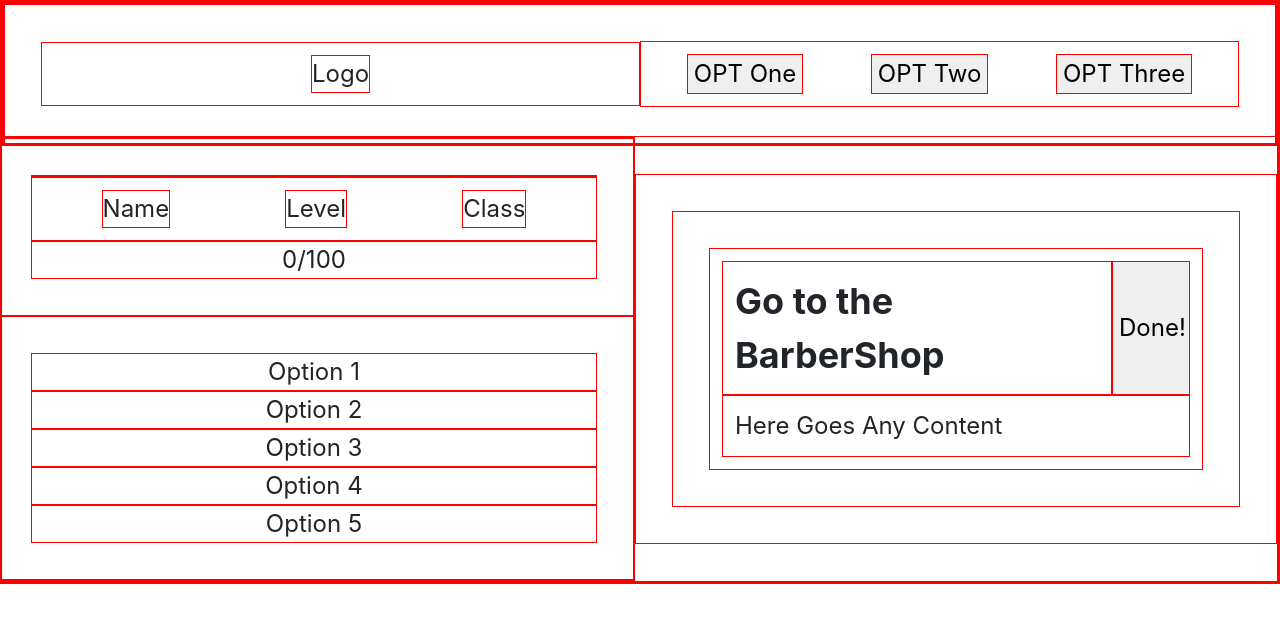
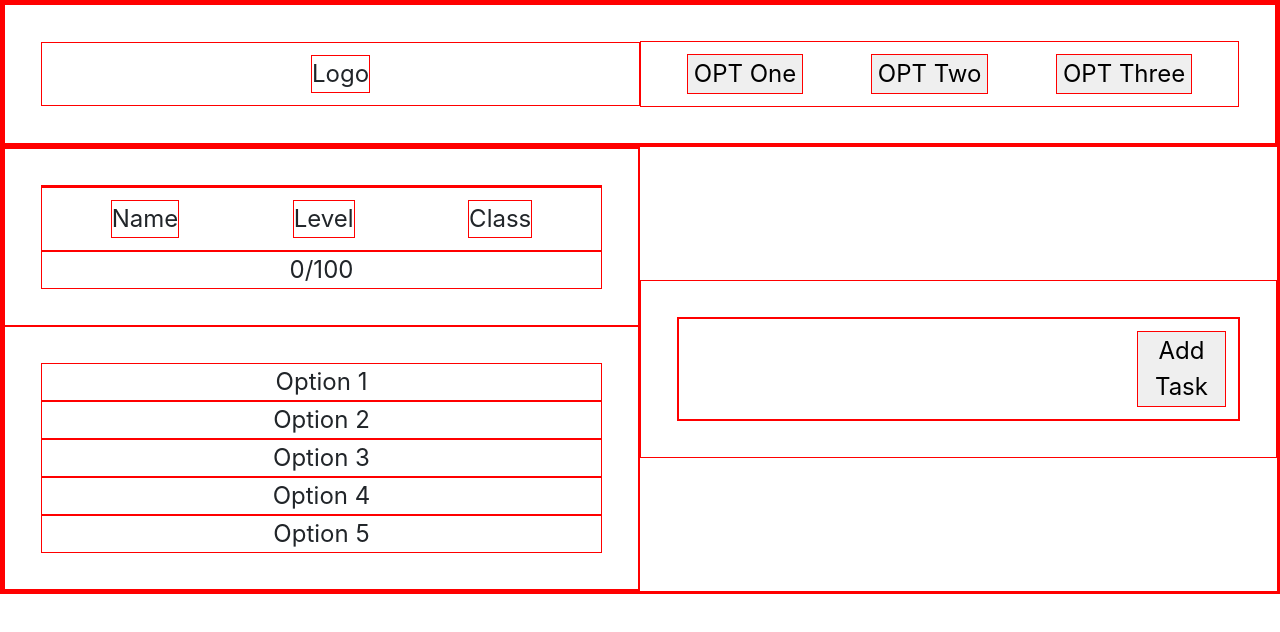
Before and after one commit to HeflerDev/JavaScript-Todo-List, a website with bundled scripts: page dist/index.html in a window 1280 px wide. Built offline with nearby package versions, Linux system fonts and the light colour scheme.

Commit message:
Logic/Basic Create New Task and Id System

```diff
--- a/src/displayController.js
+++ b/src/displayController.js
@@ -1,3 +1,33 @@
+import tasksTab from './tasksTab' ;
+
 const displayController = (() => {
 
-});
+    const displayForm = () => {
+        if (! document.getElementById('new-task-form')) {
+                let form = tasksTab.renderNewTaskForm();
+                enableSubmit() ;
+            }
+        };
+
+    const handleFormSubmit = () => {
+        let data = {
+            name : document.getElementById('fname'),
+            description: document.getElementById('fdescription'),
+            // difficulty: document.getElementById('fdifficulty')
+        };
+
+        tasksTab.renderTask(data.name.value, data.description.value);
+    };
+
+    const generateUniqueId = () => {
+        date = Date();
+        return `Task-${date.getFullYear()}${date.getMonth()}${date.getMinutes}${date.getMilliseconds()}`;
+    };
+
+    const enableSubmit = () => document.getElementById('fsubmit').addEventListener('click', handleFormSubmit) ;
+    window.onload = (function () { document.getElementById('new-task-btn').addEventListener('click', displayForm) });
+
+    return { generateUniqueId }
+})();
+
+export default displayController ;
--- a/src/index.js
+++ b/src/index.js
@@ -1,6 +1,7 @@
 import RenderComponents from './renderComponents';
 import tasksTab from './tasksTab';
+import displayController from './displayController';
 
-window.onload = function main () {
-    tasksTab.renderTask();
-};
+ const main = (() => {
+    tasksTab.renderNewTaskBtn();
+})();
--- a/src/renderComponents.js
+++ b/src/renderComponents.js
@@ -16,9 +16,8 @@ const renderComponents = (() => {
         } else if (tagClass) {
             tag.classList.add(tagClass);
         }
+        return tag ;
     };
-
-
 
     return { renderTag } ;
 })();
--- a/src/tasksTab.js
+++ b/src/tasksTab.js
@@ -1,4 +1,5 @@
 import renderComponents from './renderComponents';
+import displayController from './displayController';
 /*
  * This module takes care of rendering each task.
  * REMINDER: renderComponents.renderTag() takes as parameter:
@@ -6,38 +7,54 @@ import renderComponents from './renderComponents';
  */
 const tasksTab = (() => {
 
-    const renderTask = () => {
+    const renderNewTaskBtn = () => {
+        renderComponents.renderTag('div', 'tasks-tab', 'new-task-container', ['minibox', 'col-12', 'end']);
+        renderComponents.renderTag('button', 'new-task-container', 'new-task-btn', 'col-2').innerHTML = 'Add Task';
+    };
+
+    const renderTask = (title, description, difficulty = 'Trivial') => {
+
+        let uniqueId = displayController.generateUniqueId() ;
         // Render a single task
         // Create Tags
-        renderComponents.renderTag('div','content', 'task-container', 'box');
+        renderComponents.renderTag('div','tasks-tab', 'task-container', 'box');
         renderComponents.renderTag('div','task-container', 'sub-task-container', ['minibox','flex-grid']);
-        renderComponents.renderTag('h2','sub-task-container', 'task-title', ['minibox', 'col-10', 'text-left']);
-        renderComponents.renderTag('button', 'sub-task-container', 'complete-task-btn', 'col-2');
+        // Title
+        renderComponents.renderTag('h2','sub-task-container', 'task-title', ['minibox', 'col-10', 'text-left']).textContent = title;
+        // Done Btn
+        renderComponents.renderTag('button', 'sub-task-container', 'complete-task-btn', 'col-2').textContent = 'Done!';
         renderComponents.renderTag('div', 'sub-task-container', 'task-content', ['minibox', 'flex-grid', 'col-12']);
-        renderComponents.renderTag('span', 'task-content', 'task-description', ['minibox', 'col-12', 'col-m-9' ]);
+        // Task Description
+        renderComponents.renderTag('span', 'task-content', 'task-description', ['minibox', 'col-12', 'col-m-9' ]).innerHTML = description;
+        // Buttons
         renderComponents.renderTag('div', 'task-content', 'btn-container', ['col-12', 'col-m-3', 'minibox', 'column']);
-        renderComponents.renderTag('button', 'btn-container', 'edit-task-btn', 'col-12');
-        renderComponents.renderTag('button', 'btn-container', 'delete-task-btn', 'col-12');
+        renderComponents.renderTag('button', 'btn-container', 'edit-task-btn', 'col-12').innerHTML = 'Edit';
+        renderComponents.renderTag('button', 'btn-container', 'delete-task-btn', 'col-12').innerHTML = 'Delete';
+        // Task Info
         renderComponents.renderTag('div', 'task-content', 'task-info-container');
-        renderComponents.renderTag('span', 'task-info-container', 'xp-info');
-        renderComponents.renderTag('span', 'task-info-container', 'difficulty-info');
-        renderComponents.renderTag('span', 'task-info-container', 'points-info');
-        // Fill with content through the innerHTML
-        _fillContent('complete-task-btn', 'Done!');
-        _fillContent('task-content', 'Here Goes Any Content');
-        _fillContent('task-title', 'Go to the BarberShop');
-        _fillContent('edit-task-btn', 'Edit');
-        _fillContent('delete-task-btn', 'Delete');
-        _fillContent('xp-info', '30xp');
-        _fillContent('difficulty-info', 'Easy');
-        _fillContent('points-info', '1000 Points');
+        renderComponents.renderTag('span', 'task-info-container', 'xp-info').textContent = '30xp';
+        renderComponents.renderTag('span', 'task-info-container', 'difficulty-info').textContent = difficulty;
+        renderComponents.renderTag('span', 'task-info-container', 'points-info').textContent = '1000 Points';
     };
 
-    // Helper to fill the innerHTML without polluting too much
-    const _fillContent = (tagId, content) => {
-        document.getElementById(tagId).innerHTML = content;
-    };
-    return { renderTask };
+    const renderNewTaskForm = () => {
+        // Form
+        renderComponents.renderTag('form', 'content', 'new-task-form', ['box', 'flex-grid']);
+        // Name Input
+        renderComponents.renderTag('label', 'new-task-form').textContent = 'Name of the Task' ;
+        renderComponents.renderTag('input', 'new-task-form', 'fname').type = 'text';
+        // Description Input
+        renderComponents.renderTag('label', 'new-task-form').textContent = 'Description';
+        renderComponents.renderTag('textarea', 'new-task-form', 'fdescription');
+        // Set difficulty options
+        renderComponents.renderTag('label', 'new-task-form').textContent = 'Difficulty' ;
+        renderComponents.renderTag('select', 'new-task-form', 'foptions');
+        renderComponents.renderTag('option', 'foptions').textContent = 'Trivial' ;
+        renderComponents.renderTag('option', 'foptions').textContent = 'Easy' ;
+        // Submit btn
+        renderComponents.renderTag('input', 'new-task-form', 'fsubmit').type = 'button' ;
+    }
+    return { renderTask, renderNewTaskForm, renderNewTaskBtn };
 })();
 
 export default tasksTab ;
```
Also changed, not shown: dist/css/master.css, dist/css/master.scss, dist/index.html, dist/main.js, 2 other files.
